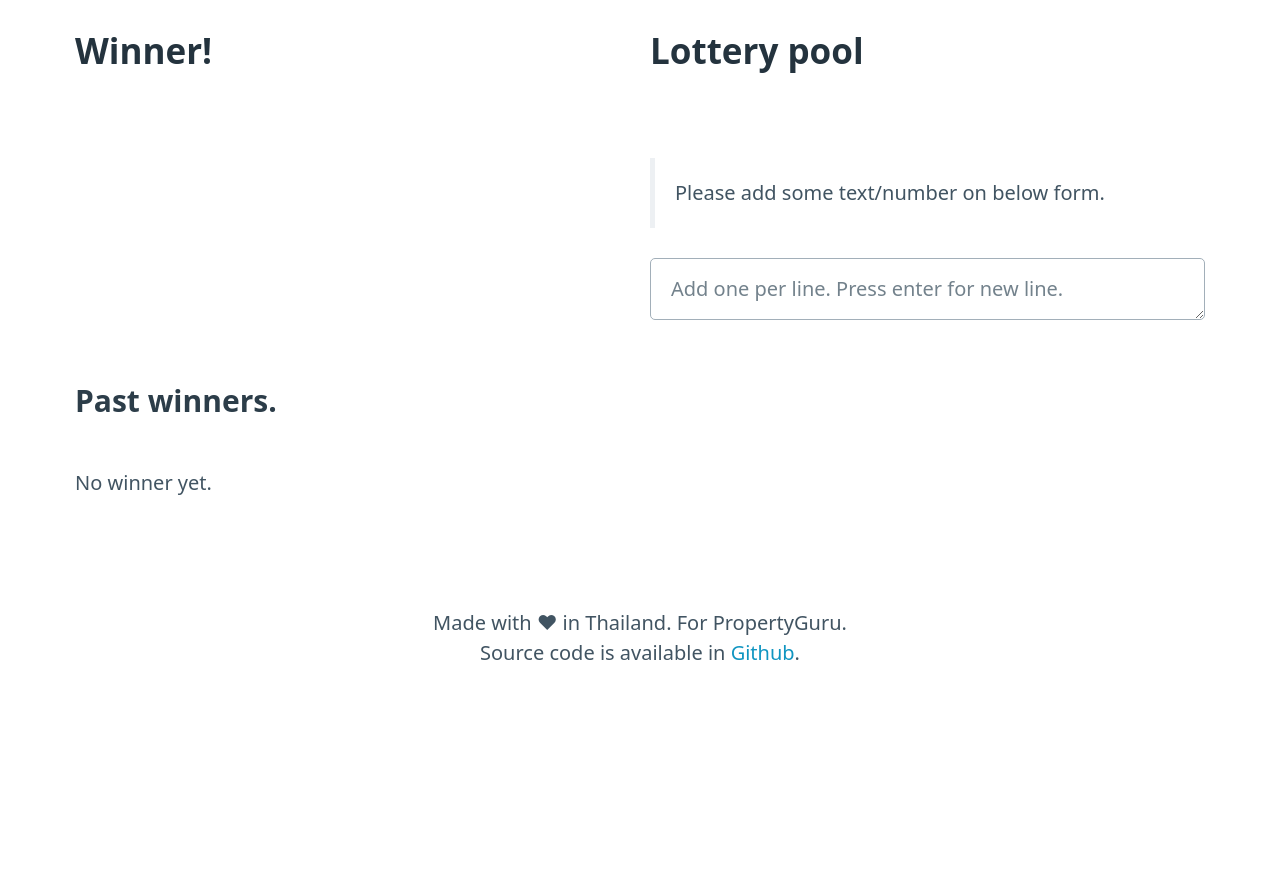
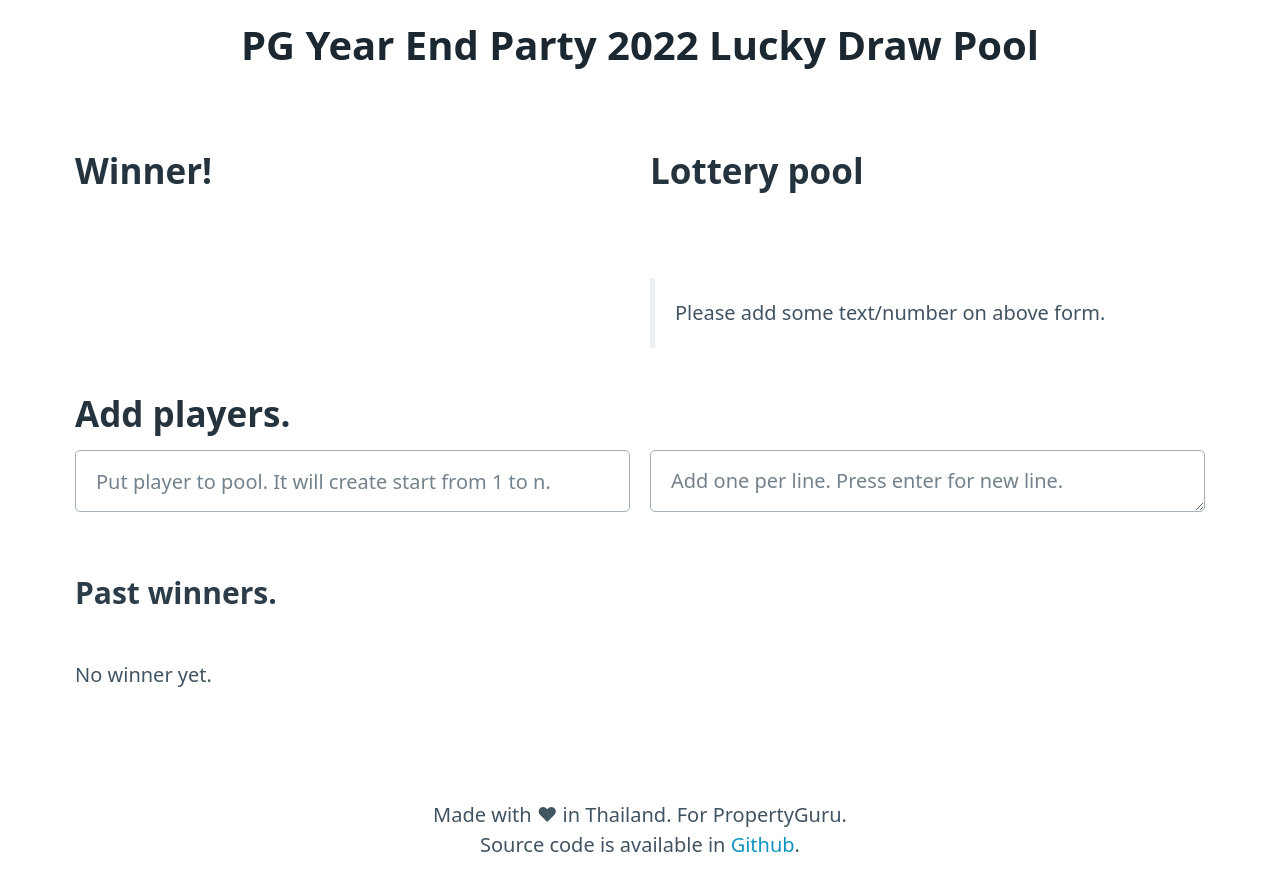
Before and after one commit to ethaizone/pg-party-toolkit, a React (Create React App) app: page / in a window 1280 px wide. Shown: the top 890 px of the page. Before the commit the page ends 800 px from the top, so only its background shows below. Built offline with nearby package versions, Linux system fonts and the light colour scheme.

Commit message:
Update UI

```diff
--- a/src/App.tsx
+++ b/src/App.tsx
@@ -52,11 +52,13 @@
 interface UIStateInterface {
   enableAutoShuffle: boolean;
   pickAmount?: number;
+  playerAmount?: number;
   disableDuplicatePage: boolean;
 }
 const UIState: UIStateInterface = {
   enableAutoShuffle: true,
   pickAmount: 5,
+  playerAmount: undefined,
   disableDuplicatePage: false,
 };
 
@@ -131,9 +133,26 @@
         ...store,
         input: "",
         pool,
-      });
+      })
+      setUiStateByKey('playerAmount', undefined)
     },
-    [store]
+    [setUiStateByKey, store]
+  );
+
+  const onAddByPlayerIntoPool = useCallback<React.FormEventHandler<HTMLFormElement>>(
+    (event) => {
+      event.preventDefault();
+      const cleaned = Array((uiState.playerAmount || 0) + 1).keys();
+      const pool = [...cleaned].splice(1);
+      console.log(pool);
+      setStore({
+        ...store,
+        input: "",
+        pool,
+      })
+      setUiStateByKey('playerAmount', undefined)
+    },
+    [setUiStateByKey, store, uiState.playerAmount]
   );
 
   const onFlushIntoPastWinner = useCallback<
@@ -212,6 +231,9 @@
 
   return (
     <main className="container">
+      <div style={{textAlign: 'center'}}>
+        <h1>PG Year End Party 2022 Lucky Draw Pool</h1>
+      </div>
       <div className="grid">
         <div>
           <h2>Winner!</h2>
@@ -237,6 +259,31 @@
 
         <div ref={parentDiv}>
           <h2>Lottery pool</h2>
+
+
+
+          {store.pool.length > 0 && (
+            <form onSubmit={onPickWinner}>
+              <input
+                type="number"
+                id="pick_amount"
+                name="pick_amount"
+                placeholder="Put amount to pick from pool."
+                required
+                value={uiState.pickAmount || ""}
+                onChange={(e) =>
+                  setUiStateByKey(
+                    "pickAmount",
+                    e.target.value ? parseInt(e.target.value, 10) : undefined
+                  )
+                }
+                max={store.pool.length}
+              />
+              <button type="submit">
+                Pick {uiState.pickAmount || "?"} Winner 🏆
+              </button>
+            </form>
+          )}
 
           <div
             ref={parentDivShuffle}
@@ -266,34 +313,50 @@
               );
             })}
           </div>
+
           {store.pool.length === 0 ? (
-            <blockquote>Please add some text/number on below form.</blockquote>
+            <blockquote>Please add some text/number on above form.</blockquote>
           ) : (
             <blockquote>ℹ️ Click on box to remove it.</blockquote>
           )}
 
-          {store.pool.length > 0 && (
-            <form onSubmit={onPickWinner}>
+
+{/*
+          <div style={{marginBottom: '20px'}}>OR</div>
+ */}
+
+
+        </div>
+      </div>
+
+      <h2>Add players.</h2>
+
+      <div className="grid">
+        <div>
+          <form onSubmit={onAddByPlayerIntoPool}>
+            <div>
               <input
                 type="number"
-                id="pick_amount"
-                name="pick_amount"
-                placeholder="Put amount to pick from pool."
+                id="player_amount"
+                name="player_amount"
+                placeholder="Put player to pool. It will create start from 1 to n."
                 required
-                value={uiState.pickAmount || ""}
+                min={1}
+                value={uiState.playerAmount || ""}
                 onChange={(e) =>
                   setUiStateByKey(
-                    "pickAmount",
+                    "playerAmount",
                     e.target.value ? parseInt(e.target.value, 10) : undefined
                   )
                 }
-                max={store.pool.length}
               />
-              <button type="submit">
-                Pick {uiState.pickAmount || "?"} Winner 🏆
-              </button>
+              { (uiState.playerAmount || 0) > 0 && (
+                <button type="submit">Add {uiState.playerAmount} player(s) into pool. 🎱</button>
+              )}
+            </div>
           </form>
-          )}
+        </div>
+        <div>
           <form onSubmit={onAddIntoPool}>
               <div>
                 <textarea
--- a/tsconfig.json
+++ b/tsconfig.json
@@ -1,6 +1,6 @@
 {
   "compilerOptions": {
-    "target": "es5",
+    "target": "es2015",
     "lib": [
       "dom",
       "dom.iterable",
```
Lines whose indentation alone changed are shown as unchanged.
